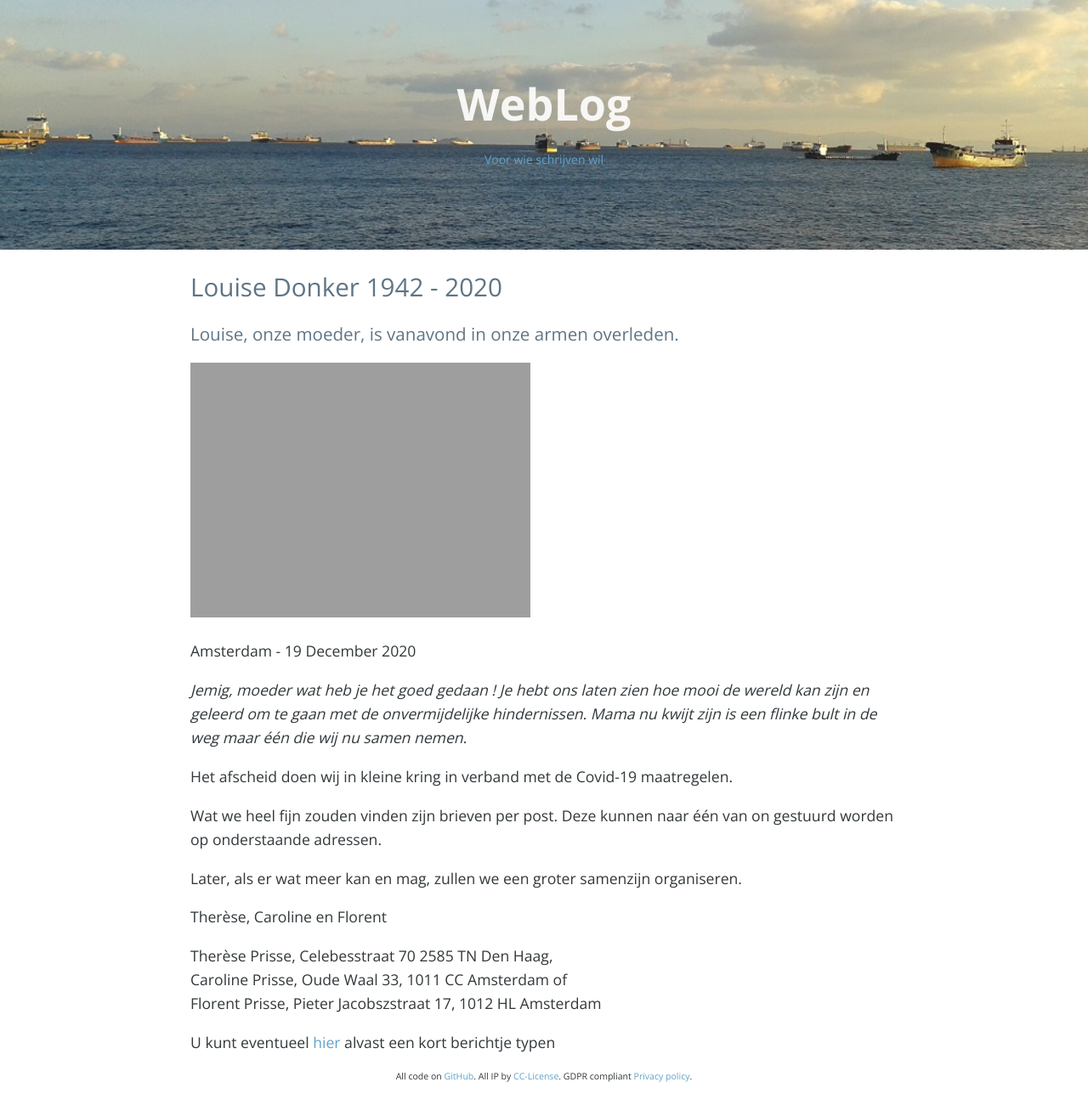
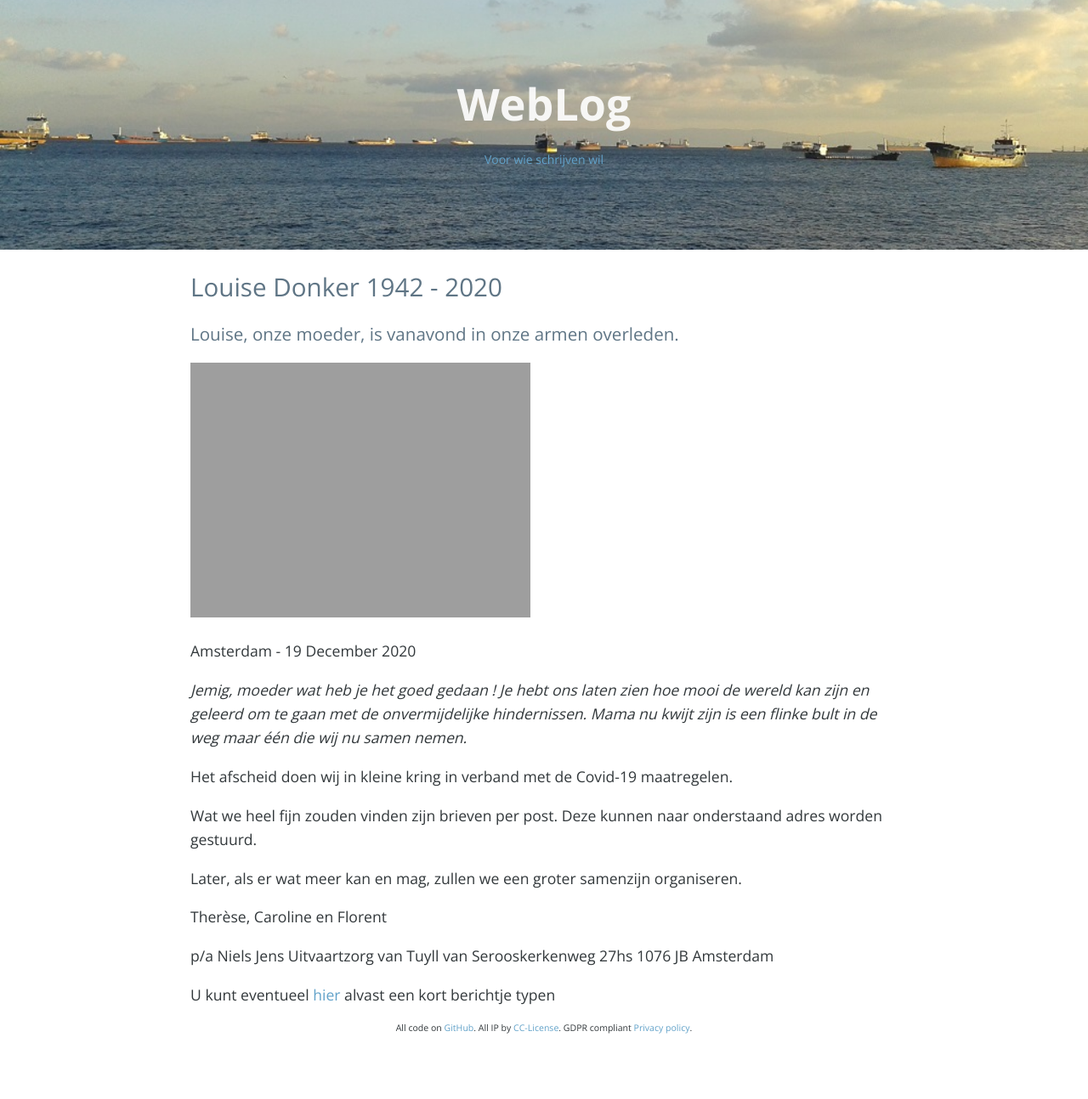
Before and after one commit to fprisse/Weblog, a Jekyll site: the page built from louise.md, in a window 1280 px wide. Shown: the whole page at 85% size. Built offline with Jekyll 4.4.1, drawn with Linux system fonts in a browser that asks for light colours; nearby versions of some CDN libraries; comment, search, counter and statistics services are not loaded; after the commit the page ends 1238 px from its top, so only the background shows below that.

Commit message:
forced push

```diff
--- a/louise.md
+++ b/louise.md
@@ -15,14 +15,14 @@ Amsterdam - 19 December 2020
 Het afscheid doen wij in kleine kring in verband met de Covid-19 maatregelen.
 
 Wat we heel fijn zouden vinden zijn brieven per post.
-Deze kunnen naar één van on gestuurd worden op onderstaande adressen.
+Deze kunnen naar onderstaand adres worden gestuurd.
 
 Later, als er wat meer kan en mag, zullen we een groter samenzijn organiseren.
 
 Therèse, Caroline en Florent
 
-Therèse Prisse, Celebesstraat 70 2585 TN Den Haag,
-Caroline Prisse, Oude Waal 33, 1011 CC Amsterdam of
-Florent Prisse, Pieter Jacobszstraat 17, 1012 HL Amsterdam
+p/a Niels Jens Uitvaartzorg
+van Tuyll van Serooskerkenweg 27hs
+1076 JB Amsterdam
 
 U kunt eventueel [hier](https://prisse.nl/talktome/) alvast een kort berichtje typen
```
